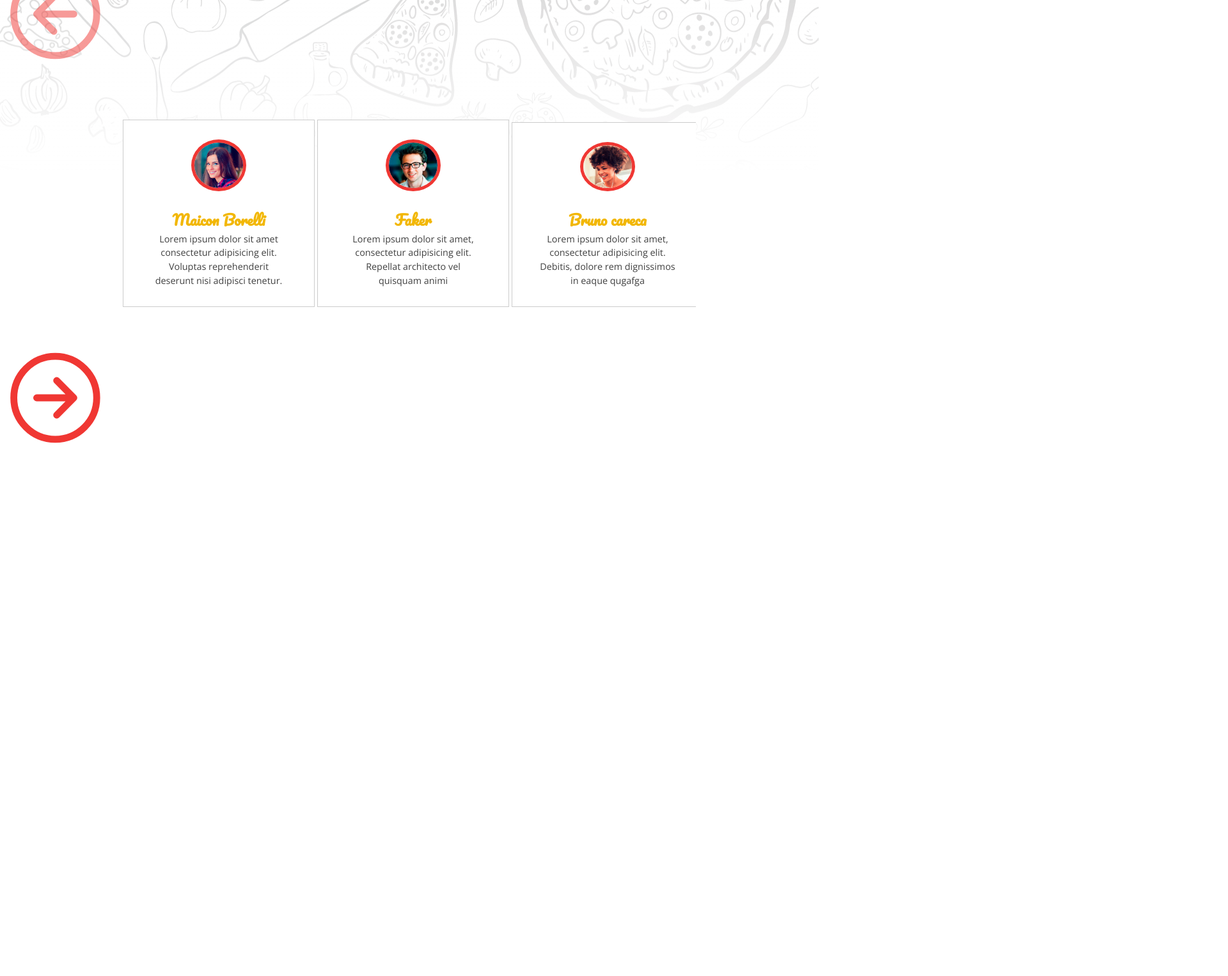
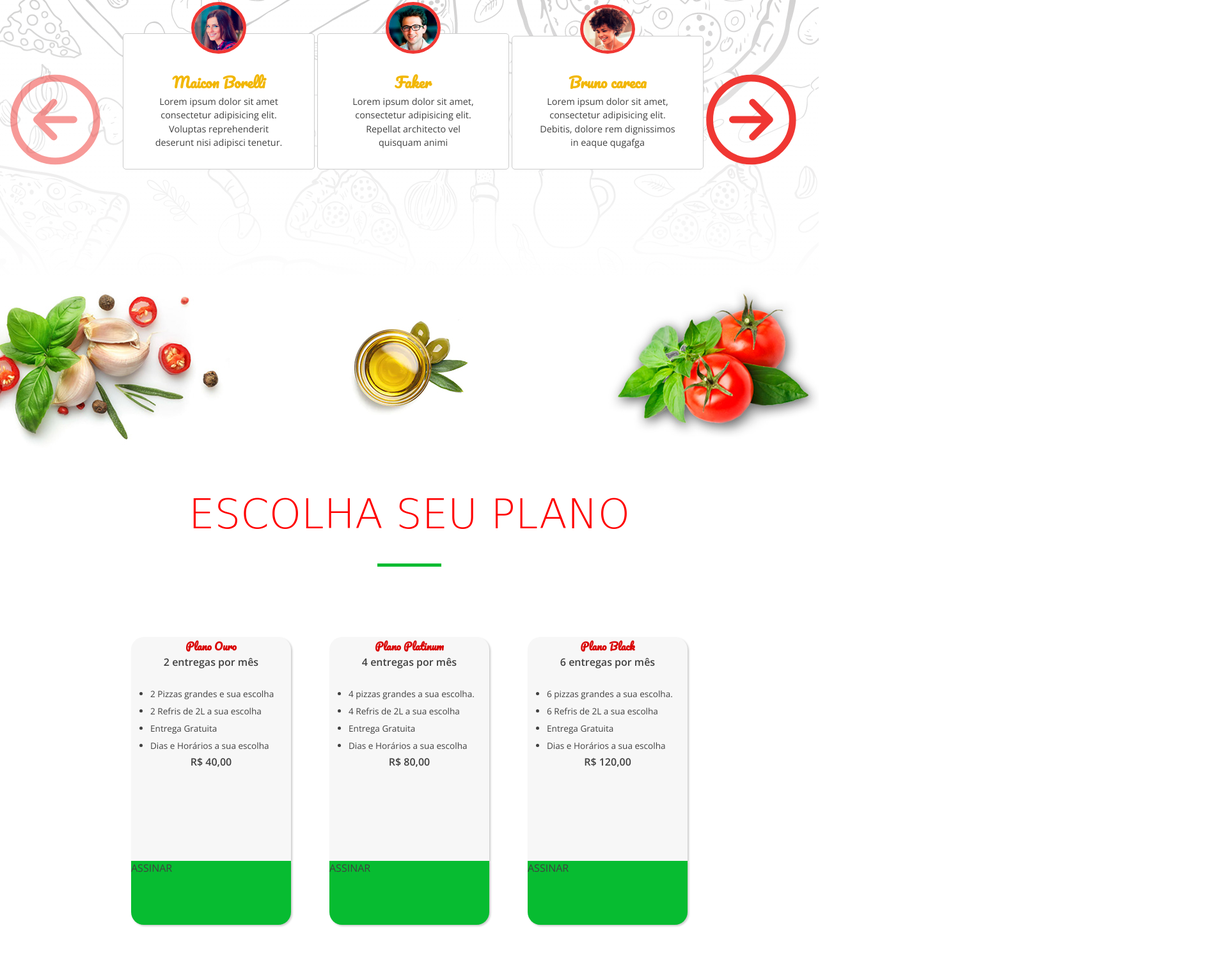
Before and after one commit to LucasTavare/Projeto-pizzaria, a plain HTML site: page index.html in a window 1280 px wide. Shown: the part 3325-4851 px from the top of the page at 64% size, 1920 px wide, since content can reach past the window. Before the commit the page ends 4112 px from the top, so only its background shows below. Drawn offline with nearby package versions, Linux system fonts and the light colour scheme; a script that the page names is missing; a web font is replaced by a local one.

Commit message:
Parte de planos adicionadas

```diff
--- a/css/estilo.css
+++ b/css/estilo.css
@@ -211,7 +211,7 @@ div.pizza-opcoes {
     margin: 5px 0;
 }
 
-.testemunha{
+section.testemunha{
     width: 100%;
     background-image: linear-gradient(rgba(255,255,255,1), rgba(255,255,255,0.8), rgba(255,255,255,1)), url(../img/secao11-background-secao-depoimento.png);
     display: flex;
@@ -224,6 +224,11 @@ div.pizza-opcoes {
 .testemunha-mestre{
     width: 100%;
     height: 300px;
+    margin-top: 90px;
+    display: flex;
+    flex-direction: row;
+    flex-wrap: nowrap;
+    justify-content: space-between;
 }
 
 div.testemunha-esquerda, div.testemunha-direita{
@@ -245,10 +250,10 @@ div.testemunha-esquerda, div.testemunha-direita{
 .testemunha-centro{
     width: 70%;
     margin: 0 auto;
-    height: 300px;
+    height: 400px;
     position: relative;
     max-width: 1010px;
-    overflow: hidden;
+    /* overflow: hidden; */
 }
 
 div.testemunhos{
@@ -264,6 +269,7 @@ section.testemunha div.testemunha-centro div.testemunhos ul {
     padding: 30px;
     border: 1px solid #ccc;
     text-align: center;
+    border-radius: 5px;
 }
 
 section.testemunha div.testemunha-centro div.testemunhos ul li{
@@ -286,7 +292,87 @@ section.testemunha div.testemunha-centro div.testemunhos ul p{
 section.testemunha div.testemunha-centro div.testemunhos ul img{
     width: 40%;
     border-radius: 100%;
-    margin: -80;
+    margin-top: -80px;
     margin-bottom: 20px;
     border: 5px solid #f03733;
 }
+
+.transicao-testemunha-plano{
+    width: 100%;
+    height: 280px;
+    display: flex;
+    flex-flow: row wrap;
+    justify-content: space-between;
+}
+
+.transicao-testemunha-plano .decoracao1{
+    width: 30%;
+    height: 100%;
+    background-image: url(/img/secao13-tomate-manjericao-alho.jpg);
+    background-repeat: no-repeat;
+    background-position: center;
+}
+
+.transicao-testemunha-plano .decoracao2{
+    width: 30%;
+    height: 100%;
+    background-image: url(/img/secao13-azeite.jpg);
+    background-repeat: no-repeat;
+    background-position: center;
+}
+
+.transicao-testemunha-plano .decoracao3{
+    width: 30%;
+    height: 100%;
+    background-image: url(/img/secao13-detalhe-tomate.jpg);
+    background-repeat: no-repeat;
+    background-position: bottom right;
+
+}
+
+.plano-principal{
+    width: 100%;
+    height: 800px;
+}
+
+.planos-janela{
+    width: 80%;
+    margin: 30px auto;
+    display: flex;
+    flex-flow: row wrap;
+    justify-content: center;
+}
+
+.planos{
+    width: 250px;
+    height: 450px;
+    margin: 80px 30px;
+}
+
+.planos-top{
+    width: 100%;
+    height: 350px;
+    background-color: #f7f7f7;
+    border-top-left-radius: 20px;
+    border-top-right-radius: 20px;
+    text-align: center;
+    box-shadow: 2px 2px 3px #ccc;
+}
+
+.planos-bottom{
+    width: 100%;
+    height: 100px;
+    background-color: #07BC31;
+    border-bottom-left-radius: 20px;
+    border-bottom-right-radius: 20px;
+    box-shadow: 2px 2px 3px #ccc;
+    cursor: pointer;
+}
+
+.plano-principal ul li{
+    font-size: 85%;
+    text-align: left;
+    margin-left: 30px;
+    line-height: 2;
+    text-decoration: none;
+}
--- a/css/tipografia.css
+++ b/css/tipografia.css
@@ -94,3 +94,16 @@ section.pizza ul li{
     font-size: 90%;
     text-transform: uppercase;
 }
+
+section.testemunha p.destaque{
+    width: 40%;
+    background-color: rgba(255,255,255,0.7);
+}
+
+.plano-principal h4 {
+    color: #d90404;
+}
+
+.plano-principal ul {
+    margin-top: 25px;
+}
--- a/index.html
+++ b/index.html
@@ -211,9 +211,76 @@
             </div>
         </div>
 
-
     </section>
 
+    <div class="transicao-testemunha-plano">
+        <div class="decoracao1"></div>
+        <div class="decoracao2"></div>
+        <div class="decoracao3"></div>
+    </div>
+
+    <section class="plano-principal">
+        <h2>ESCOLHA SEU PLANO</h2>
+        <div class="planos-janela">
+
+            <div class="planos">
+                <div class="planos-top">
+                    <h4>Plano Ouro</h4>
+                    <p><strong>2 entregas por mês</strong></p>
+                    <ul>
+                        <li>2 Pizzas grandes e sua escolha</li>
+                        <li>2 Refris de 2L a sua escolha</li>
+                        <li>Entrega Gratuita</li>
+                        <li>Dias e Horários a sua escolha</li>
+                        <p><strong>R$ 40,00</strong></p>
+                    </ul>
+                </div>
+                <div class="planos-bottom">
+                    <p>ASSINAR</p>
+                </div>
+            </div>
+
+            <div class="planos">
+                <div class="planos-top">
+                    <h4>Plano Platinum</h4>
+                    <p><strong>4 entregas por mês</strong></p>
+                    <ul>
+                        <li>4 pizzas grandes a sua escolha.</li>
+                        <li>4 Refris de 2L a sua escolha</li>
+                        <li>Entrega Gratuita</li>
+                        <li>Dias e Horários a sua escolha</li>
+                        <p><strong>R$ 80,00</strong></p>
+                    </ul>
+                </div>
+                <div class="planos-bottom">
+                    <p>ASSINAR</p>
+                </div>
+            </div>
+
+            <div class="planos">
+                <div class="planos-top">
+                    <h4>Plano Black</h4>
+                    <p><strong>6 entregas por mês</strong></p>
+                    <ul>
+                        <li>6 pizzas grandes a sua escolha.</li>
+                        <li>6 Refris de 2L a sua escolha</li>
+                        <li>Entrega Gratuita</li>
+                        <li>Dias e Horários a sua escolha</li>
+                        <p><strong>R$ 120,00</strong></p>
+                    </ul>
+                </div>
+                <div class="planos-bottom">
+                    <p>ASSINAR</p>
+                </div>
+            </div>
+
+
+
+
+
+
+        </div>
+    </section>
 
 
     <script type="module" src="https://unpkg.com/ionicons@5.5.2/dist/ionicons/ionicons.esm.js"></script>
```
